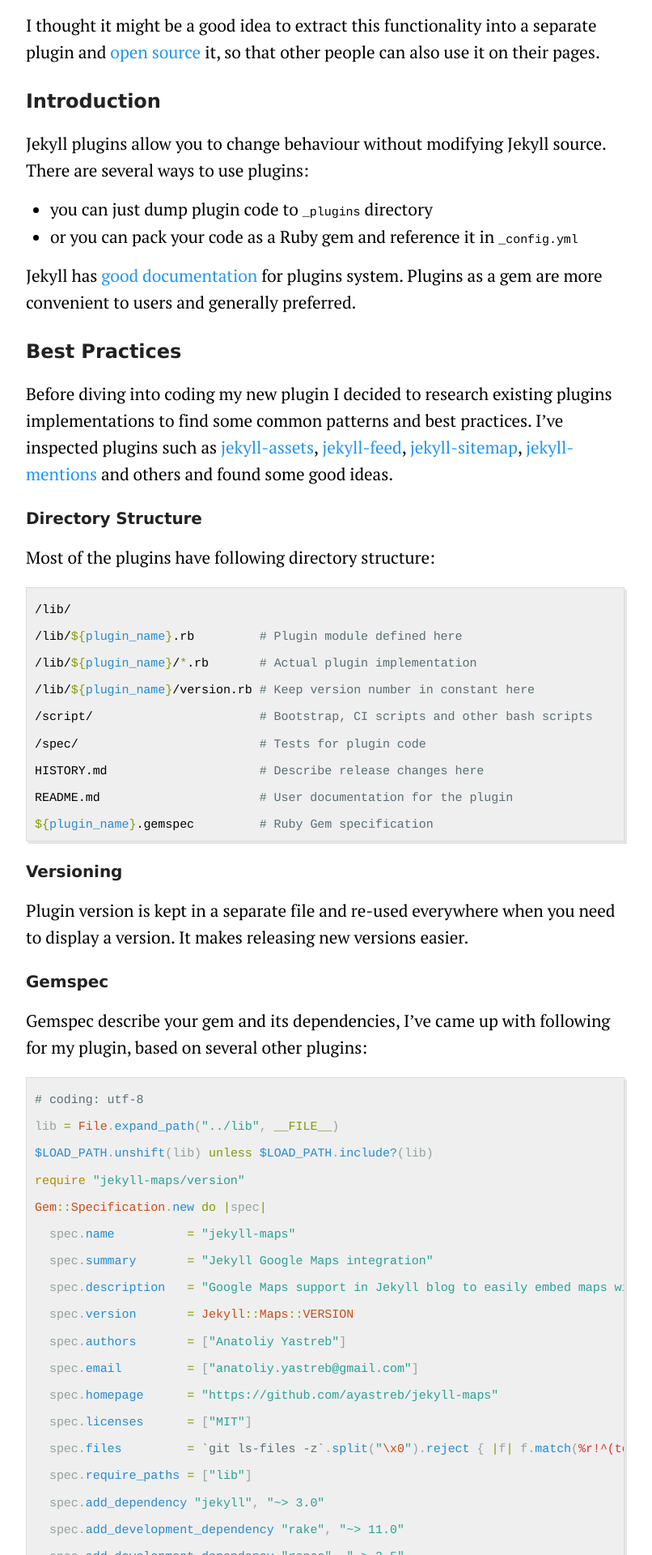
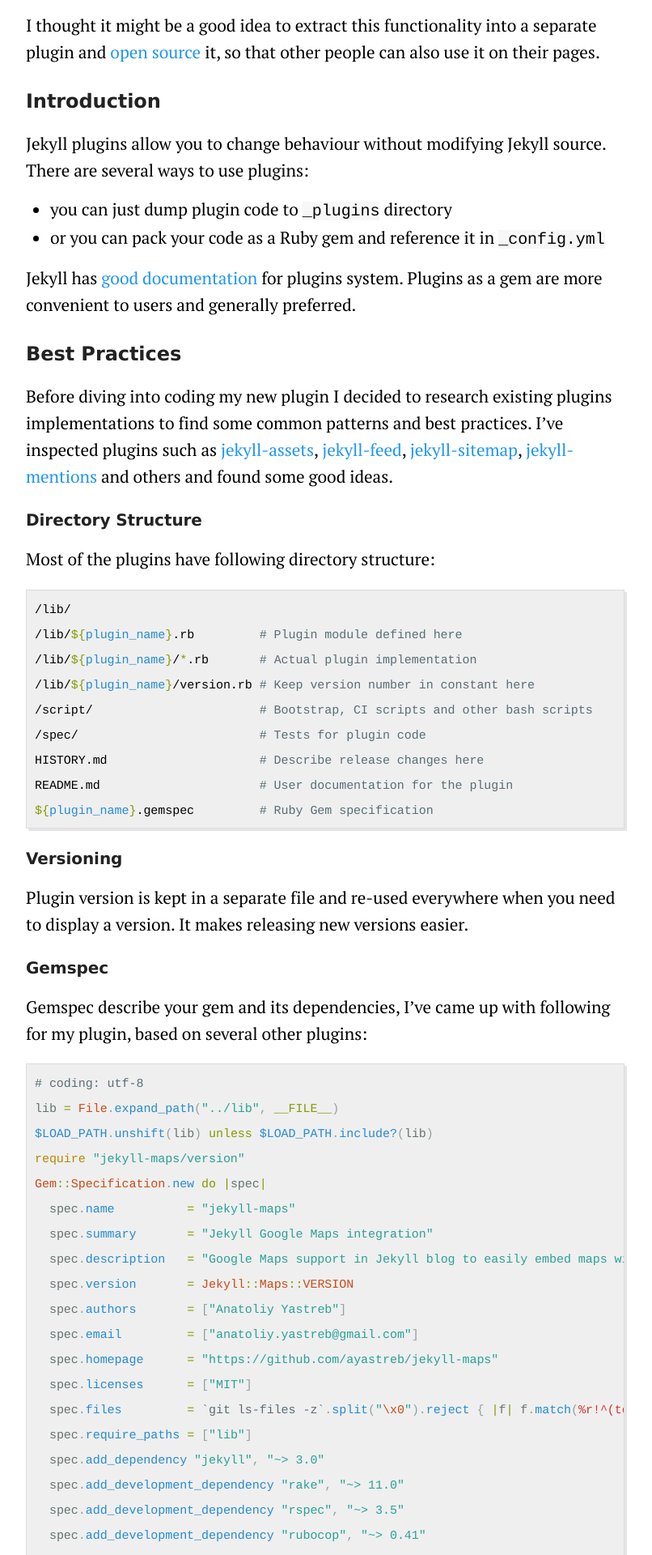
Before and after one commit to ayastreb/ayastreb.github.io, a Jekyll site: the page built from _posts/2016-09-01-writing-a-jekyll-plugin.md, in a window 1280 px wide. Shown: the part 313-2233 px from the top of the page at 81% size, without its empty margins (238-1044 px from the left). Built offline with Jekyll 4.4.1, drawn with Linux system fonts in a browser that asks for light colours; some web fonts are replaced; comment, search, counter and statistics services are not loaded.

Commit message:
Update code highlight styles

```diff
--- a/_sass/_highlights.scss
+++ b/_sass/_highlights.scss
@@ -1,3 +1,9 @@
+code {
+  font-family: 'PT Mono', 'Courier', monospace;
+  font-size: 20px;
+  letter-spacing: -.003em;
+  background-color: #f7f7f7;
+}
 
 .highlight {
   background-color: #efefef;
@@ -8,13 +14,15 @@
   box-shadow: 3px 3px rgba(0, 0, 0, 0.1);
   margin: 20px 0 20px 0;
   overflow: scroll;
-}
 
-code {
-  font-family: 'PT Mono', 'Courier', monospace;
-  font-size: 15px;
-  letter-spacing: -.003em;
-  line-height: 0.7;
+  pre {
+    line-height: 26px;
+  }
+
+  code {
+    font-size: 15px;
+    background-color: #efefef;
+  }
 }
 
 .highlight .c {
@@ -43,7 +51,7 @@
 
 /* Literal */
 .highlight .n {
-  color: #93A1A1
+  color: #667373
 }
 
 /* Name */
```
